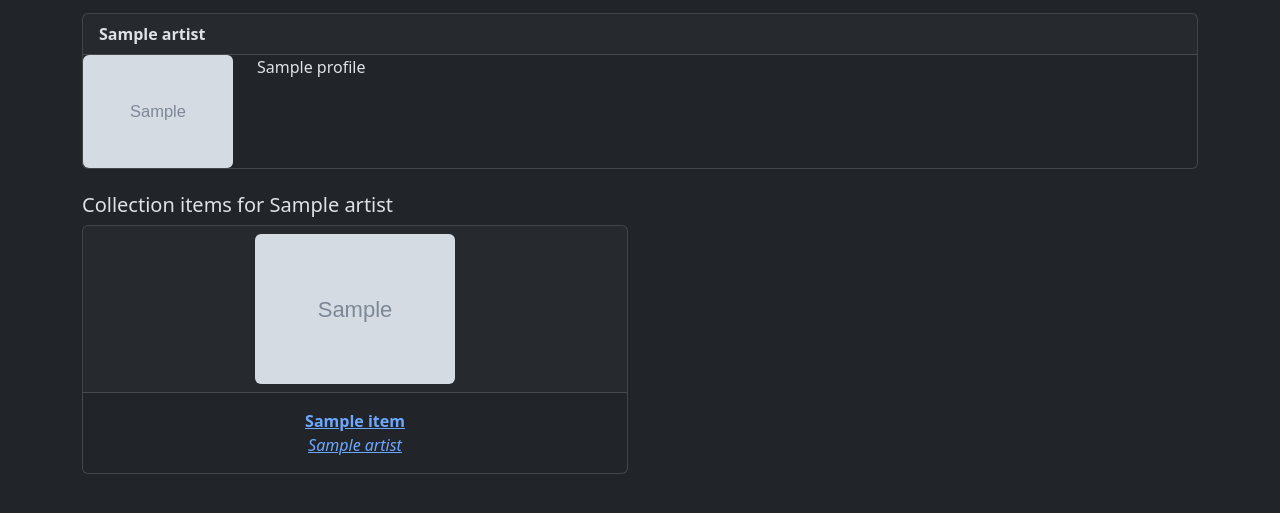
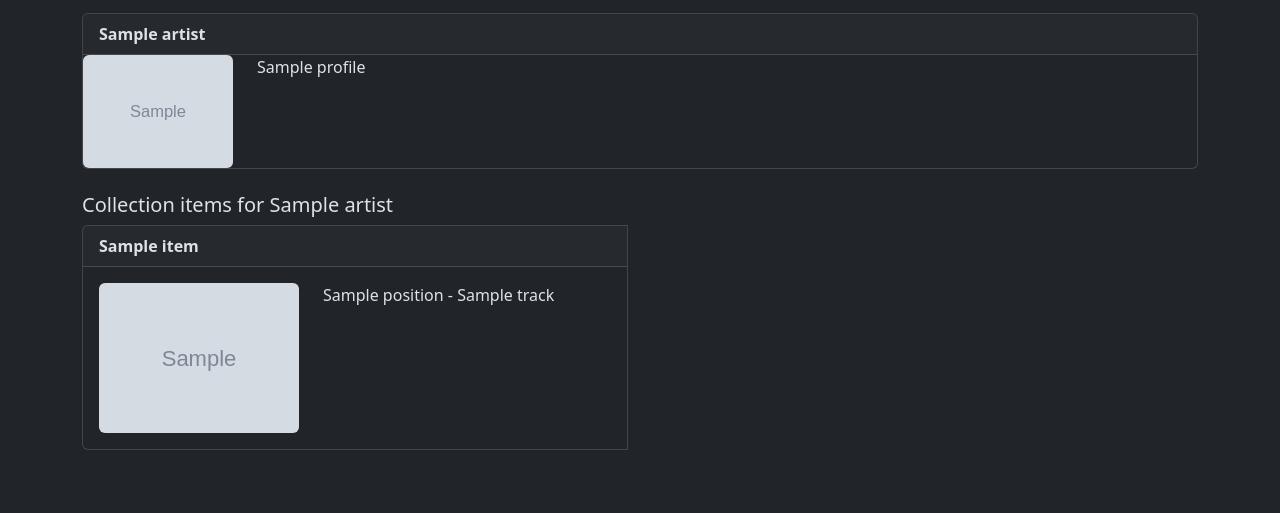
Before and after one commit to mark-me/music-explorer, a Flask app: template src/app_explorer/templates/collection_items_artist.html in a window 1280 px wide. Shown: the part 91-604 px from the top of the page. Run offline with Flask 3, Linux system fonts and the light colour scheme; the template is opened without the code that fills it: most values are stand-ins (such as "Sample title", 1, 10 or a date in 2020); grey boxes marked "Sample" are stand-in pictures; some libraries are stand-ins or nearby versions.

Commit message:
Restored track list

```diff
--- a/src/app_explorer/templates/collection_items_artist.html
+++ b/src/app_explorer/templates/collection_items_artist.html
@@ -19,7 +19,26 @@
   <div class="row">
     {% for item in all_items %}
     <div class="col-sm-12 col-md-6, col-lg-6 justify-content-md-center">
-      {{ card_macro.card_collection_item(item) }}
+      <div class="card-group">
+        <div class="card">
+          <div class="card-header">
+            <b>{{ item.title }}</b>
+          </div>
+          <div class="card-body">
+            <div class="row">
+              <div class="col-auto">
+                <img src="{{ item.url_cover }}" class="rounded" height="150" />
+              </div>
+              <div class="col">
+                {% for track in item.tracks%}
+                  {{track.position}} - {{track.title}}<br>
+                {% endfor %}
+              </div>
+            </div>
+          </div>
+        </div>
+        <br>
+      </div>
     </div>
     {% endfor %}
   </div>
```
